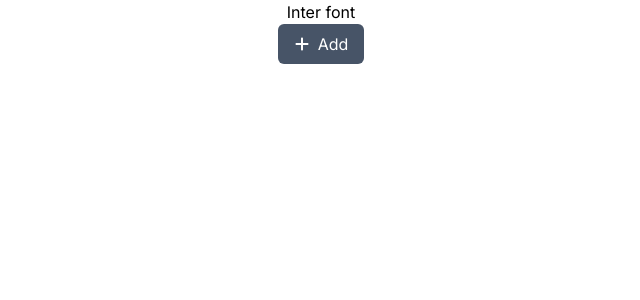
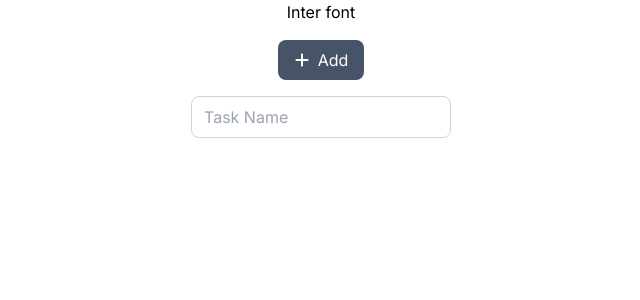
Before and after one commit to stechx1/todo-app, a React (Create React App) app: page / in a window 1280 px wide. Shown: the top 300 px of the page, without its empty margins (319-959 px from the left). Built offline with nearby package versions, Linux system fonts and the light colour scheme.

Commit message:
feat(components): add basic input component

```diff
--- a/package.json
+++ b/package.json
@@ -12,6 +12,7 @@
     "@types/react-dom": "^18.3.0",
     "react": "^18.3.1",
     "react-dom": "^18.3.1",
+    "react-hook-form": "^7.53.0",
     "react-icons": "^5.3.0",
     "react-scripts": "5.0.1",
     "typescript": "^4.9.5",
--- a/src/App.tsx
+++ b/src/App.tsx
@@ -1,11 +1,12 @@
-import { Button } from './components';
+import { Button, Input } from './components';
 import { FaPlus } from 'react-icons/fa6';
 
 function App() {
   return (
-    <div className='flex flex-col items-center'>
+    <div className='flex flex-col items-center gap-4'>
       <p>Inter font</p>
       <Button icon={<FaPlus />}>Add</Button>
+      <Input placeholder={'Task Name'} />
     </div>
   );
 }
--- a/src/components/Button/Button.tsx
+++ b/src/components/Button/Button.tsx
@@ -8,7 +8,7 @@ interface ButtonProps extends ButtonHTMLAttributes<HTMLButtonElement> {
 
 export const Button = ({ icon, children, onClick, ...props }: ButtonProps) => {
   return (
-    <button className='bg-[#475467] text-white py-2 px-4 rounded-md' {...props} onClick={onClick}>
+    <button className='bg-[#475467] text-white py-2 px-4 rounded-lg' {...props} onClick={onClick}>
       <div className='flex gap-2 items-center'>
         {icon}
         {children}
--- /dev/null
+++ b/src/components/Input/Input.tsx
@@ -0,0 +1,24 @@
+interface InputProps {
+  type?: string;
+  placeholder: string;
+  value?: string;
+  onChange?: (e: React.ChangeEvent<HTMLInputElement>) => void;
+}
+
+export const Input: React.FC<InputProps> = ({
+  type,
+  placeholder,
+  value,
+  onChange,
+}) => {
+  return (
+    <input
+      required
+      type={type}
+      placeholder={placeholder}
+      value={value}
+      onChange={onChange}
+      className='border rounded-lg py-2 px-3 border-[#D0D5DD]'
+    />
+  );
+};
--- /dev/null
+++ b/src/components/Input/index.ts
@@ -0,0 +1 @@
+export * from './Input';
--- a/src/components/index.ts
+++ b/src/components/index.ts
@@ -1 +1,2 @@
 export * from './Button';
+export * from './Input';
```
Also changed, not shown: 1 other file (tests, documents, lock files or other folders).
